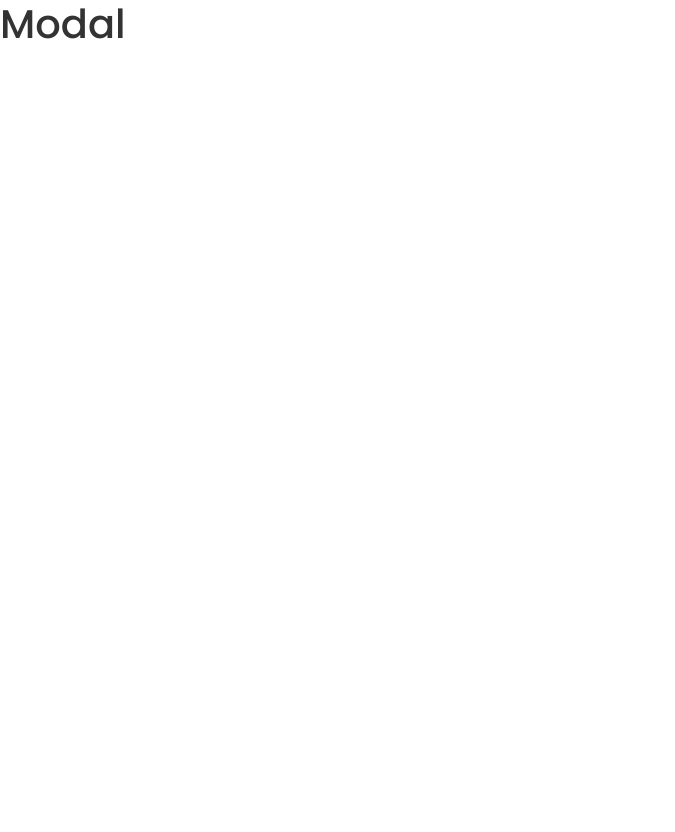
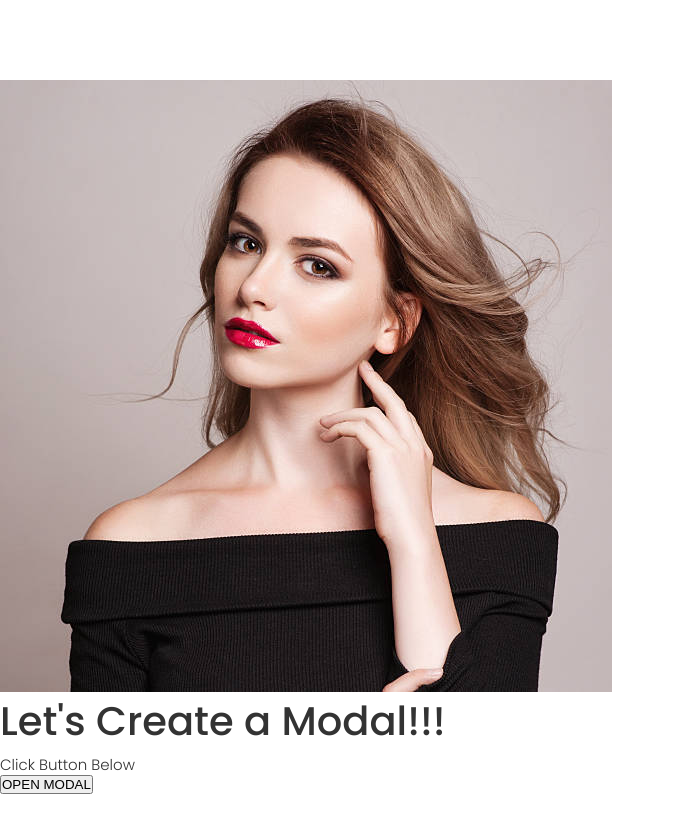
Before and after one commit to jordanr2m/react-modal, a React (Create React App) app: page / in a window 1280 px wide. Shown: the top 832 px of the page, without its empty margins (0-675 px from the left). Before the commit the page ends 800 px from the top, so only its background shows below. Built offline with nearby package versions, Linux system fonts and the light colour scheme.

Commit message:
Added JSX for project.

```diff
--- a/package.json
+++ b/package.json
@@ -8,6 +8,7 @@
     "@testing-library/user-event": "^13.5.0",
     "react": "^18.3.1",
     "react-dom": "^18.3.1",
+    "react-icons": "^5.2.1",
     "react-scripts": "5.0.1",
     "web-vitals": "^2.1.4"
   },
--- a/src/App.js
+++ b/src/App.js
@@ -1,11 +1,20 @@
 import './App.css';
 import Modal from './components/modal/Modal';
+import profilePic from './assets/profilepic.jpg'
 
 function App() {
   return (
-    <div className="App">
-      <Modal />
-    </div>
+    // He placed everything inside of a react fragment <> </>. Fragments let you group elements without a wrapper node AKA without adding additional nodes/elements to the DOM. https://react.dev/reference/react/Fragment
+    <>
+      <section className="intro-section">
+        <div className='intro'>
+          <img src={profilePic} alt='profile'/>
+          <h1>Let's <span>Create a Modal!!!</span></h1>
+          <p>Click Button Below</p>
+          <button>OPEN MODAL</button>
+        </div>
+      </section>
+    </>
   );
 }
 
--- a/src/components/modal/Modal.js
+++ b/src/components/modal/Modal.js
@@ -1,11 +1,30 @@
 import React from 'react'
 import "./Modal.css"
+import { AiOutlineClose, AiOutlineInfoCircle } from "react-icons/ai";
 
 const Modal = () => {
   return (
-    <div>
-      <h1>Modal</h1>
-    </div>
+    <section className='modal-section'>
+      <div className='modal'>
+        <div className='modal-close'>
+          <AiOutlineClose color="red" size={16} className='close-icon'/>
+        </div>
+
+        <div className='modal-header'>
+          <AiOutlineInfoCircle color="orangered" size={18}/>
+          <h3>Do you want to continue?</h3>
+        </div>
+
+        <div className='modal-body'>
+          <p>Lorem ipsum dolor sit amet, consectetur adipiscing elit, sed do eiusmod tempor incididunt ut labore et dolore magna aliqua. Ut enim ad minim veniam, quis nostrud exercitation ullamco laboris nisi ut aliquip ex ea commodo consequat.</p>
+        </div>
+
+        <div className='modal-footer'>
+          <button>Cancel</button>
+          <button>Proceed</button>
+        </div>
+      </div>
+    </section>
   )
 }
 
```
Also changed, not shown: src/assets/profilepic.jpg (added), 1 other file (tests, documents, lock files or other folders).
